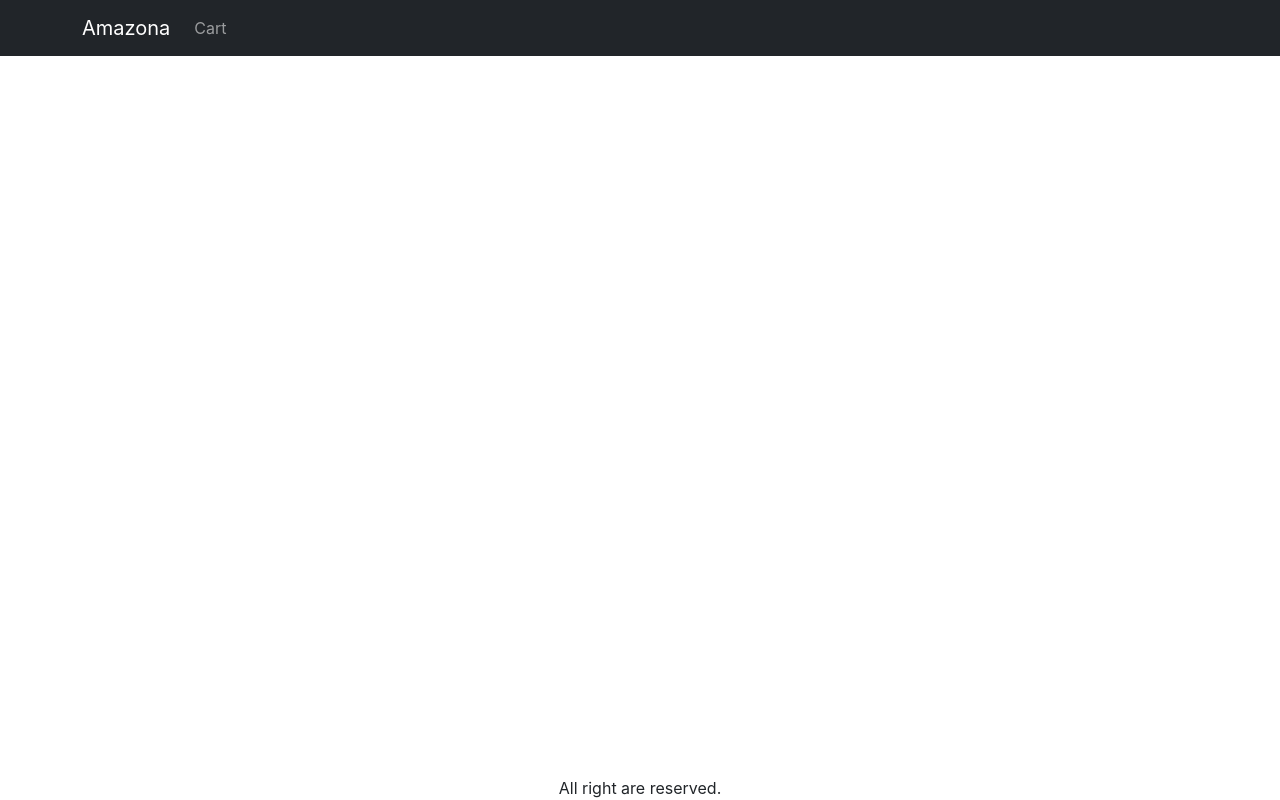
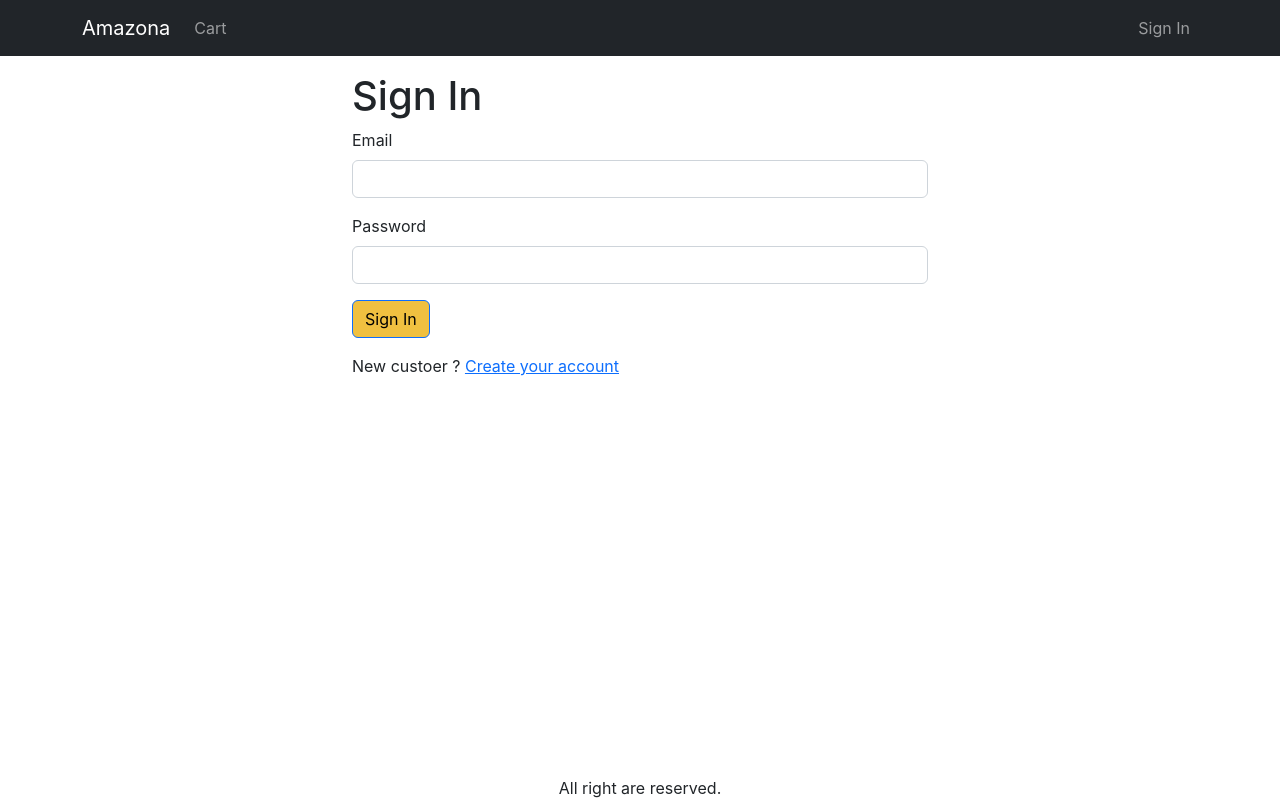
Before and after one commit to naresh546nk/Amazon, a React (Create React App) app: page /signin in a window 1280 px wide. Built offline with nearby package versions, Linux system fonts and the light colour scheme.

Commit message:
implemented user signin

```diff
--- a/package.json
+++ b/package.json
@@ -16,6 +16,7 @@
     "react-router-bootstrap": "^0.26.2",
     "react-router-dom": "^6.8.0",
     "react-scripts": "5.0.1",
+    "react-toastify": "^9.1.1",
     "web-vitals": "^2.1.4"
   },
   "scripts": {
--- a/src/App.js
+++ b/src/App.js
@@ -1,5 +1,6 @@
 import "./App.css";
-
+import { ToastContainer } from "react-toastify";
+import "react-toastify/dist/ReactToastify.css";
 import { BrowserRouter, Routes, Route } from "react-router-dom";
 import HomeScreen from "./screens/HomeScreen";
 import ProductScreen from "./screens/ProductScreen";
@@ -9,14 +10,17 @@
 import { useContext } from "react";
 import Store from "./Store";
 import CartScreen from "./screens/CartScreen";
+import SigninScreen from "./screens/SigninScreen";
+import UserDropdown from "./screens/UserDropdown";
 
 function App() {
-  const { numberOfItems } = useContext(Store);
-  console.log(useContext(Store));
+  const { numberOfItems, userInfo } = useContext(Store);
+  console.log("store: ", useContext(Store));
 
   return (
     <BrowserRouter>
       <div className="d-flex flex-column site-container">
+        <ToastContainer position="bottom-center" limit={10} />
         <header>
           <Navbar bg="dark" variant="dark">
             <Container>
@@ -33,12 +37,15 @@
                   )}
                 </Link>
               </Nav>
+
+              <UserDropdown />
             </Container>
           </Navbar>
         </header>
         <main>
           <Container className="mt-3">
             <Routes>
+              <Route path="/signin" element={<SigninScreen />} />
               <Route path="/cart" element={<CartScreen />} />
               <Route path="/product/:id" element={<ProductScreen />} />
               <Route path="/" element={<HomeScreen />} />
--- a/src/Store.js
+++ b/src/Store.js
@@ -24,10 +24,19 @@
   }
   return 0;
 };
+
+const getUserInfo = () => {
+  const user = localStorage.getItem("userInfo");
+  if (user) {
+    return JSON.parse(user);
+  }
+  return null;
+};
 const initialState = {
   cart: getCartData(),
   numberOfItems: getNumberOfItems(),
   amount: getAmount(),
+  userInfo: getUserInfo(),
 };
 
 const reducer = (state, action) => {
@@ -68,6 +77,10 @@
         amount: state.amount - product.price * count,
       };
 
+    case "USER_SIGNIN":
+      return { ...state, userInfo: action.payload };
+    case "USER_LOGOUT":
+      return { ...state, userInfo: null };
     default:
       return state;
   }
@@ -79,7 +92,8 @@
     localStorage.setItem("cartItem", JSON.stringify(Array.from(state.cart)));
     localStorage.setItem("numberOfItems", JSON.stringify(state.numberOfItems));
     localStorage.setItem("amount", JSON.stringify(state.amount));
-  }, [state.cart]);
+    localStorage.setItem("userInfo", JSON.stringify(state.userInfo));
+  }, [state.cart, state.amount, state.numberOfItems, state.userInfo]);
   return (
     <Store.Provider value={{ ...state, dispatch }}>{children}</Store.Provider>
   );
--- a/src/components/Product.js
+++ b/src/components/Product.js
@@ -1,11 +1,12 @@
 import React, { useContext } from "react";
-import { Link } from "react-router-dom";
+import { Link, useNavigate } from "react-router-dom";
 import { Card, Button } from "react-bootstrap";
 import Rating from "./Rating";
 import Store from "../Store";
 
 const Product = ({ product }) => {
   const { dispatch } = useContext(Store);
+  const navigate = useNavigate();
   const addToCartHandler = () => {
     dispatch({ type: "ADD_TO_CART", payload: product });
   };
--- a/src/index.css
+++ b/src/index.css
@@ -52,3 +52,11 @@
 .img-thumbnail {
   height: 80px;
 }
+.small-container {
+  max-width: 600px;
+}
+
+.dropdown {
+  text-decoration: none;
+  color: aliceblue;
+}
--- /dev/null
+++ b/src/screens/SigninScreen.js
@@ -0,0 +1,83 @@
+import React, { useContext, useEffect, useState } from "react";
+import { Button, Container } from "react-bootstrap";
+import { Helmet } from "react-helmet-async";
+import { Form } from "react-bootstrap";
+import { Link, useNavigate } from "react-router-dom";
+import { useLocation } from "react-router-dom";
+import axios from "axios";
+import Store from "../Store";
+import { toast } from "react-toastify";
+import { getError } from "../util";
+
+const SigninScreen = () => {
+  const { search } = useLocation();
+  const redirectUrl = new URLSearchParams(search).get("redirect");
+  const redirect = redirectUrl ? redirectUrl : "/";
+  const [email, setEmail] = useState("");
+  const [password, setPassword] = useState("");
+
+  const navigate = useNavigate();
+
+  const { dispatch, userInfo } = useContext(Store);
+
+  const submitHandler = async (e) => {
+    e.preventDefault();
+    const url = "http://localhost:5000/api/users/signin";
+    try {
+      const { data } = await axios.post(url, {
+        email,
+        password,
+      });
+      dispatch({ type: "USER_SIGNIN", payload: data });
+      console.log(data);
+      navigate(redirect);
+    } catch (error) {
+      toast.error(getError(error));
+    }
+  };
+
+  useEffect(() => {
+    if (userInfo) {
+      navigate(redirect);
+    }
+  }, [userInfo, redirect]);
+
+  return (
+    <Container className="small-container">
+      {/* <Helmet>
+                <title>Sign In</title>
+            </Helmet> */}
+      <h1 className="my=3"> Sign In</h1>
+      <Form onSubmit={submitHandler}>
+        <Form.Group className="mb-3" controlId="email">
+          <Form.Label>Email</Form.Label>
+          <Form.Control
+            onChange={(e) => setEmail(e.target.value)}
+            type="emai"
+            required
+          />
+        </Form.Group>
+
+        <Form.Group className="mb-3" controlId="password">
+          <Form.Label>Password</Form.Label>
+          <Form.Control
+            onChange={(e) => setPassword(e.target.value)}
+            type="password"
+            required
+          />
+        </Form.Group>
+
+        <div className="mb-3">
+          <Button type="submit">Sign In</Button>
+        </div>
+
+        <div className="mb-3">
+          New custoer ?{" "}
+          <Link to={`/signup?redirect=${redirect}`}>Create your account</Link>
+        </div>
+      </Form>
+    </Container>
+  );
+};
+
+export default SigninScreen;
--- /dev/null
+++ b/src/screens/UserDropdown.js
@@ -0,0 +1,43 @@
+import React, { useContext } from "react";
+import { Nav } from "react-bootstrap";
+import NavDropdown from "react-bootstrap/NavDropdown";
+import { LinkContainer } from "react-router-bootstrap";
+import { Link } from "react-router-dom";
+import Store from "../Store";
+
+const UserDropdown = () => {
+  const { userInfo, dispatch } = useContext(Store);
+  const signoutHandler = () => {
+    dispatch({ type: "USER_LOGOUT" });
+  };
+  return (
+    <div className="dropdown">
+      {userInfo ? (
+        <NavDropdown title={userInfo.name} id="basic-nav-dropdown">
+          <LinkContainer to="/profile">
+            <NavDropdown.Item>User Profile</NavDropdown.Item>
+          </LinkContainer>
+          <LinkContainer to="/orderhistory">
+            <NavDropdown.Item>Order History</NavDropdown.Item>
+          </LinkContainer>
+          <NavDropdown.Divider />
+          <Link
+            className="dropdown-item"
+            to="#signout"
+            onClick={signoutHandler}
+          >
+            Sign Out
+          </Link>
+        </NavDropdown>
+      ) : (
+        <Nav className="me-auto ">
+          <Link className="nav-link" to="/signin">
+            Sign In
+          </Link>
+        </Nav>
+      )}
+    </div>
+  );
+};
+
+export default UserDropdown;
```
Also changed, not shown: 1 other file (tests, documents, lock files or other folders).
